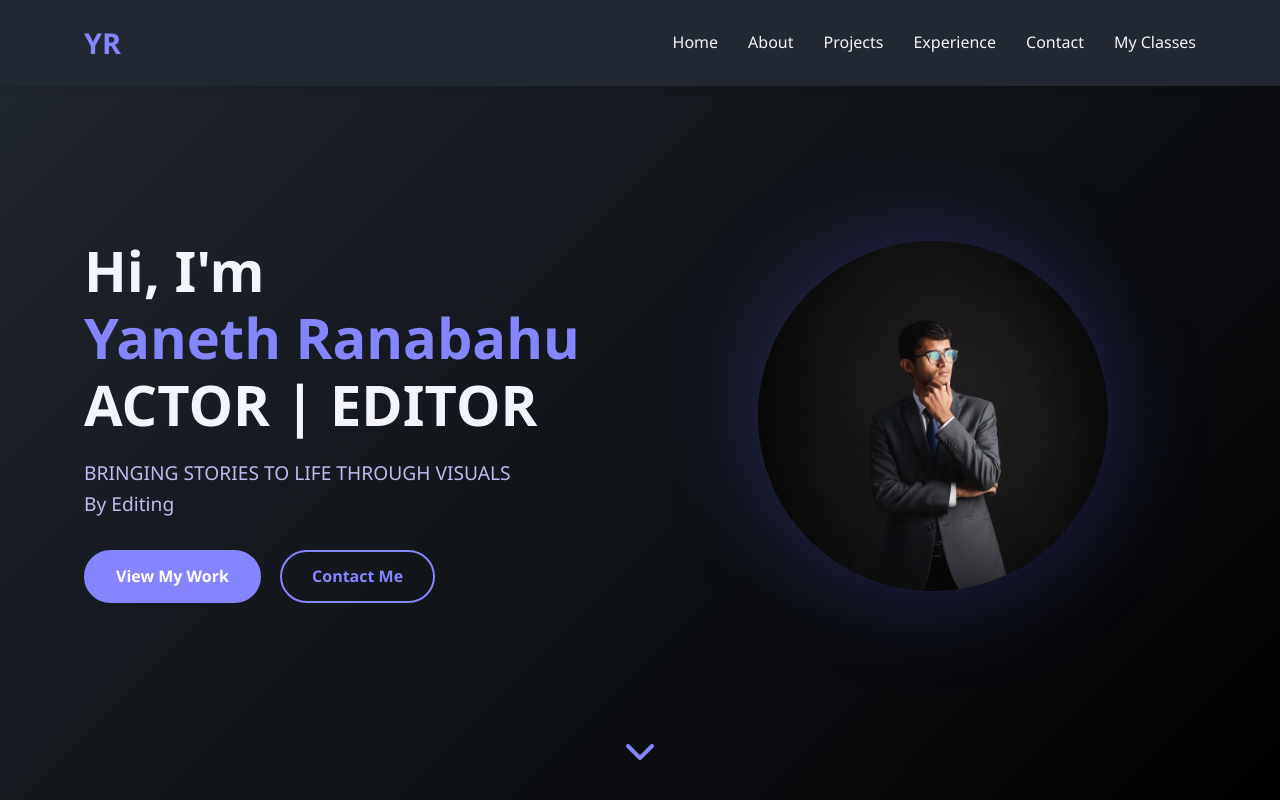
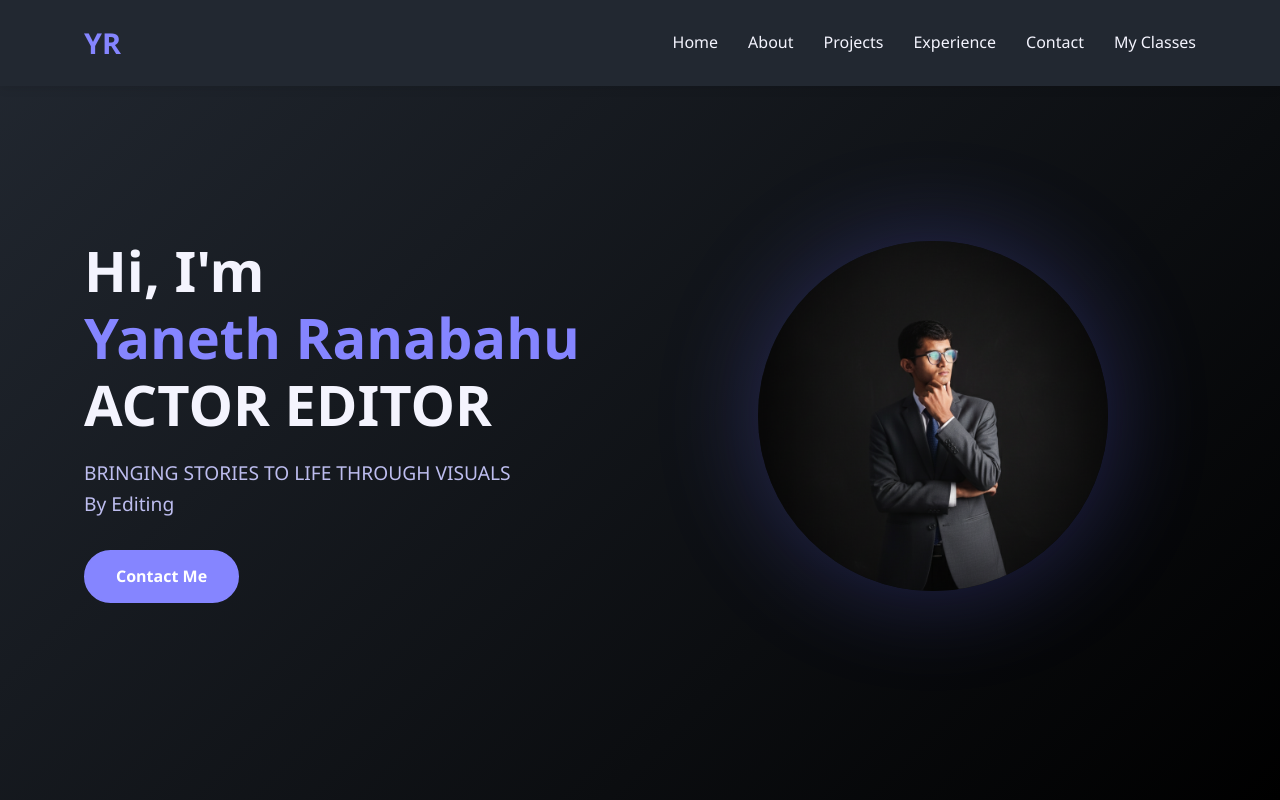
Before and after one commit to YanethRanabahu/Yaneth-Portfolio, a plain HTML site: page index.html in a window 1280 px wide. Shown: the top 800 px of the page. Drawn offline with Linux system fonts and the light colour scheme.

Commit message:
Add files via upload

```diff
--- a/index.html
+++ b/index.html
@@ -33,11 +33,10 @@
         <div class="container">
             <div class="hero-content">
                 <div class="hero-text">
-                    <h1>Hi, I'm <br><span>Yaneth Ranabahu</span><br>ACTOR | EDITOR</h1>
+                    <h1>Hi, I'm <br><span>Yaneth Ranabahu</span><br>ACTOR EDITOR</h1>
                     <p>BRINGING STORIES TO LIFE THROUGH VISUALS <br>By Editing</p>
                     <div class="hero-buttons">
-                        <a href="#projects" class="btn">View My Work</a>
-                        <a href="#contact" class="btn btn-outline">Contact Me</a>
+                        <a href="#contact" class="btn">Contact Me</a><br>
                     </div>
                 </div>
                 <div class="hero-image">
@@ -45,7 +44,7 @@
                 </div>
             </div>
             <div class="scroll-down">
-                <i class="fas fa-chevron-down" style="color: var(--primary); font-size: 2rem;"></i>
+
             </div>
         </div>
     </section>
--- a/style.css
+++ b/style.css
@@ -166,7 +166,9 @@
         .btn-outline {
             background-color: transparent;
             color: var(--primary);
-            margin-left: 15px;
+            padding: 12px 30px;
+            margin-left: 0px;
+            margin-top: 0px;
         }
 
         .btn-outline:hover {
```
